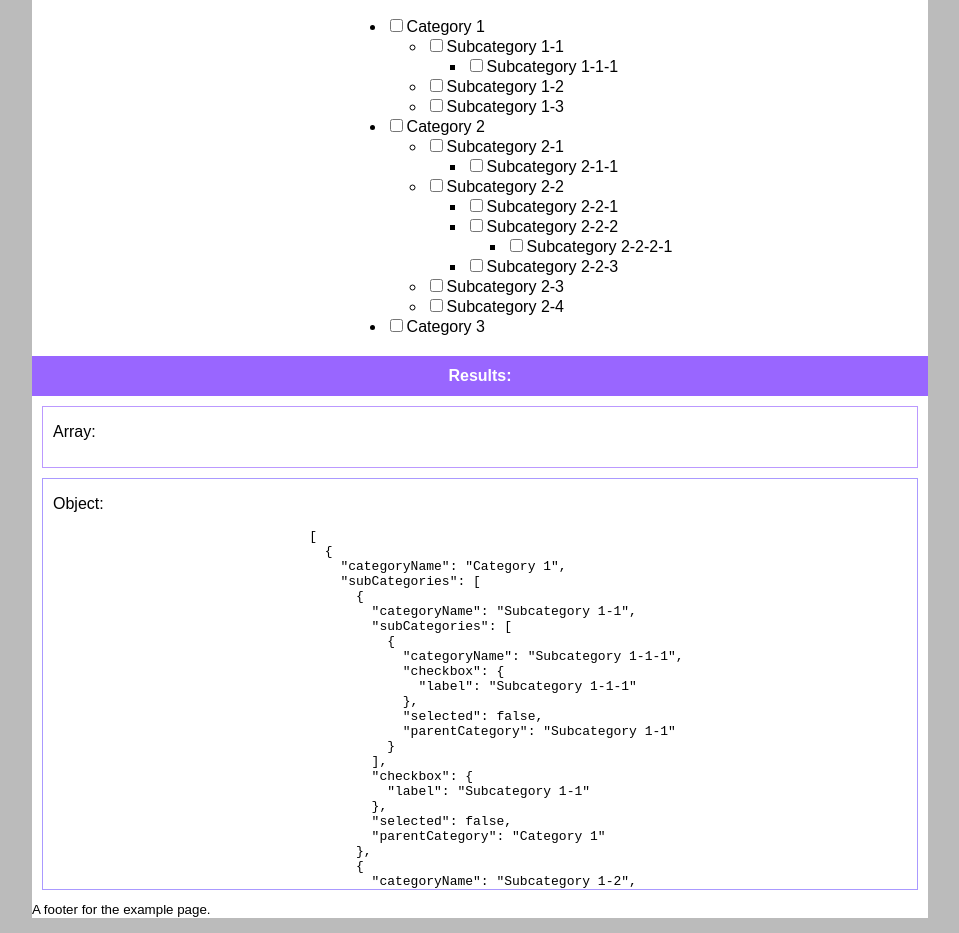
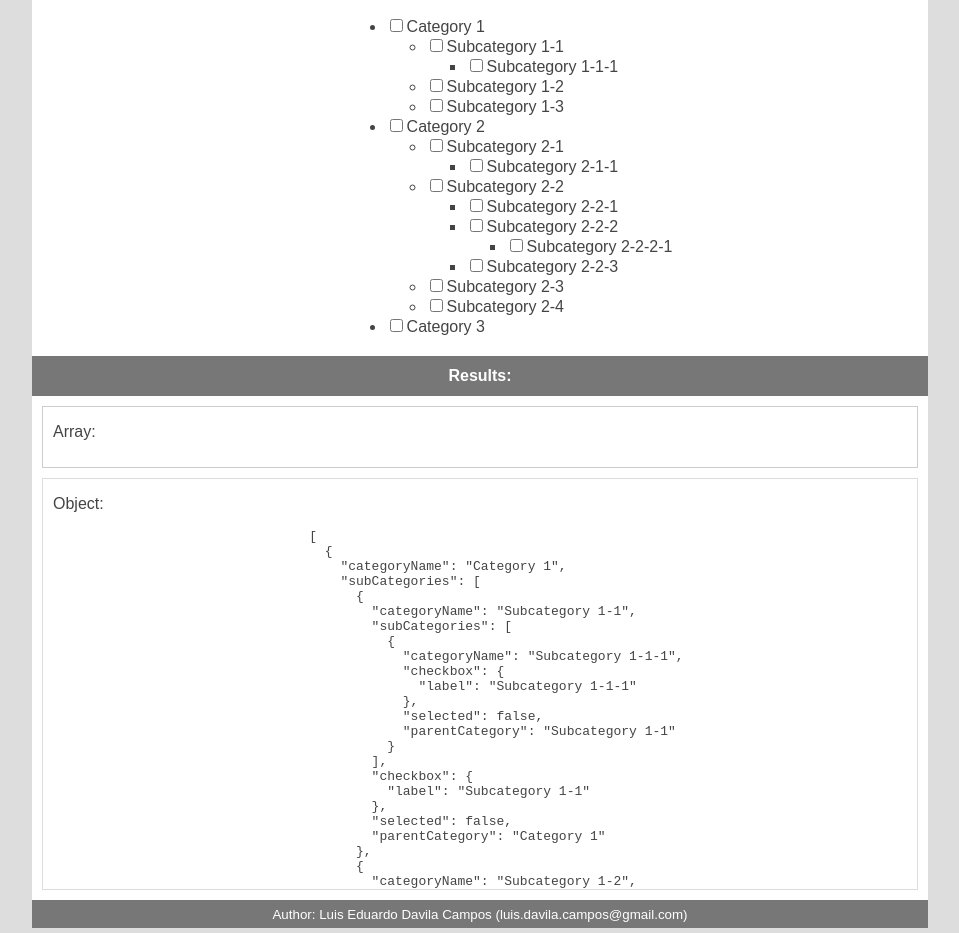
Before and after one commit to xXSentryBotXx/checkbox-tree, a website: page index.html in a window 1280 px wide. Shown: the part 62-995 px from the top of the page, without its empty margins (160-1119 px from the left). Drawn offline with Linux system fonts and the light colour scheme.

Commit message:
Added more style to the example's footer. Changed the colors to grayscale.

```diff
--- a/css/style.css
+++ b/css/style.css
@@ -1,19 +1,19 @@
 body {
-	background: #bbbbbb;
+	background: #ddd;
 	font-family: sans-serif;
 	padding: 0;
 	margin: 0;
 	border: 0;
+	color: #444;
 }
 
 input:checked + label {
-	background: #9188ee;
+	background: #777;
 	color: white;
-	font-weight: bold;
 }
 
 input + label:hover, input:hover + label {
-	background: #ccb7ff;
+	background: #999;
 }
 
 label {
@@ -34,7 +34,7 @@ ul {
 .result-header {
 	padding: 1px;
 	margin-top: 15px;
-	background: #96f;
+	background: #777;
 	color: white;
 }
 
@@ -46,8 +46,7 @@ ul {
 
 .header {
 	text-align: center;
-	color: white;
-	background: #96f;
+	background: #eee;
 	height: auto;
 }
 
@@ -59,14 +58,23 @@ ul {
 	height: auto;
 }
 
+.footer {
+	text-align: center;
+	font-size: 1em;
+	background: #777;
+	color: white;
+	padding: 5px 0 5px 0;
+	margin: 5px 0 5px 0;
+}
+
 #array {
-	border: 1px solid #b9f;
+	border: 1px solid #ccc;
 	padding: 0px 10px 10px 10px;
 	margin: 10px 10px 10px 10px;
 }
 
 #object {
-	border: 1px solid #a9f;
+	border: 1px solid #ddd;
 	max-height: 400px;
 	overflow: auto;
 	padding: 10px;
@@ -154,4 +162,8 @@ pre {
 	ul {
 		padding-left: .5em;
 	}
+
+	.footer {
+		font-size: .65em;
+	}
 }
--- a/index.html
+++ b/index.html
@@ -26,7 +26,7 @@
 			</div>
 		</div>
 		<div class="footer">
-			<small>A footer for the example page.</small>
+			<small>Author: Luis Eduardo Davila Campos (luis.davila.campos@gmail.com)</small>
 		</div>
 	</div>
 
```
